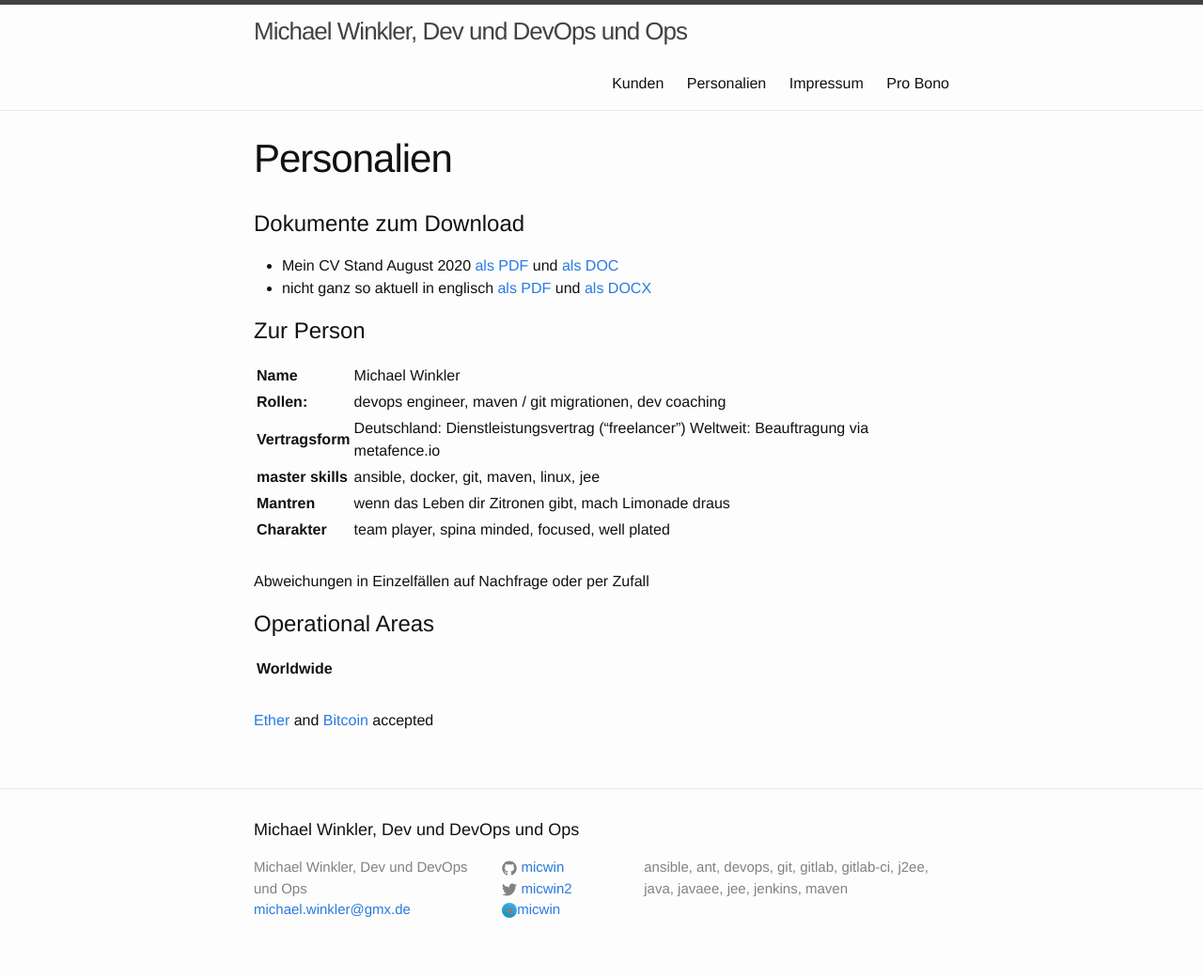
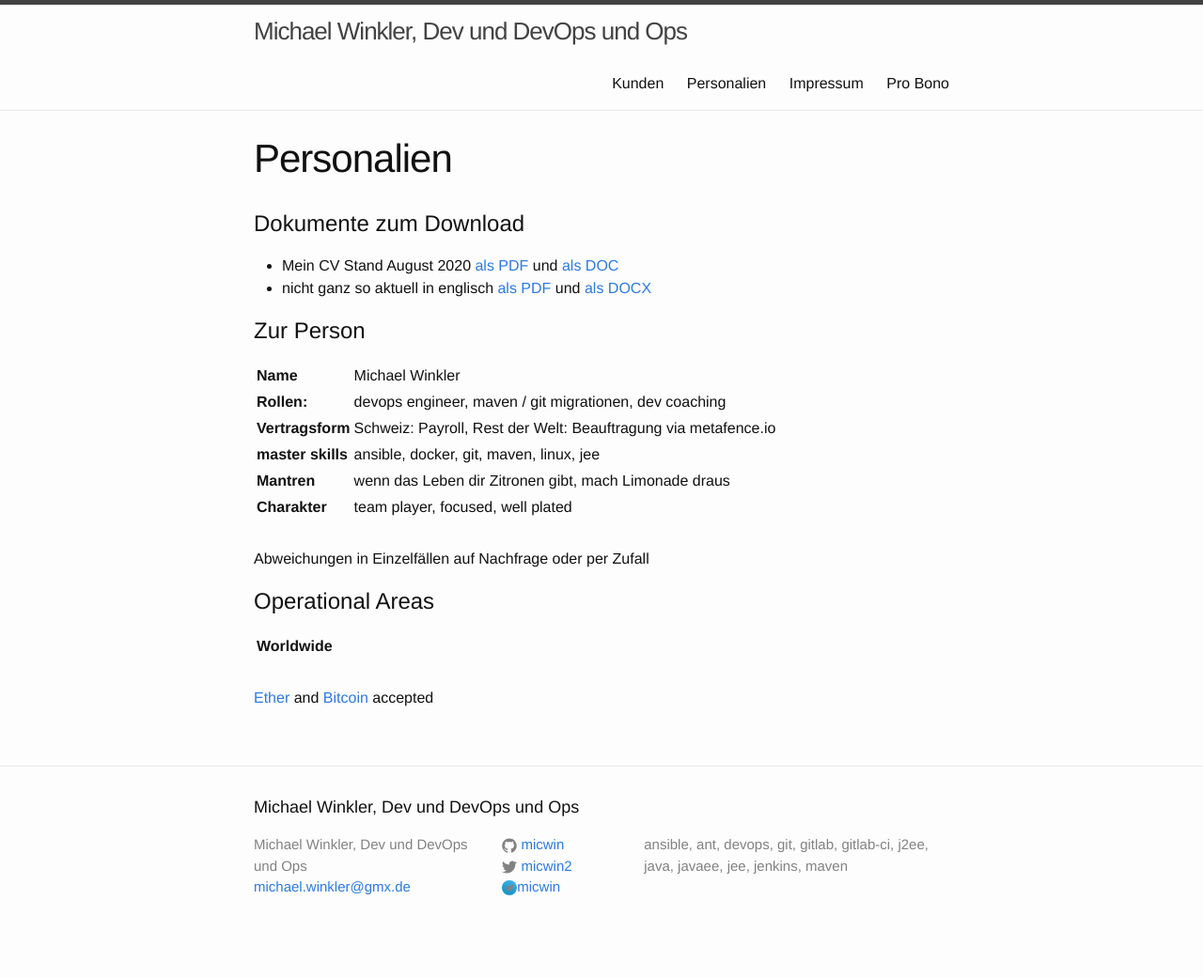
Before and after one commit to micwin/micwin.github.io, a Jekyll site: the page built from cv.md, in a window 1280 px wide. Shown: the whole page at 94% size. Built offline with Jekyll 4.4.1, drawn with Linux system fonts in a browser that asks for light colours; after the commit the page ends 1016 px from its top, so only the background shows below that.

Commit message:
spezifizierung vertragsform

```diff
--- a/cv.md
+++ b/cv.md
@@ -13,17 +13,18 @@ permalink: /cv/
 
 | **Name** | Michael Winkler  |
 | **Rollen:** | devops engineer, maven / git migrationen, dev coaching  |
-| **Vertragsform** | Deutschland: Dienstleistungsvertrag ("freelancer")  Weltweit: Beauftragung via metafence.io |
+| **Vertragsform** | Schweiz: Payroll, Rest der Welt: Beauftragung via metafence.io |
 | **master skills** | ansible, docker, git, maven, linux, jee  |
 | **Mantren** | wenn das Leben dir Zitronen gibt, mach Limonade draus |
-| **Charakter** | team player, spina minded, focused, well plated |
+| **Charakter** | team player, focused, well plated |
 | | |
 
 Abweichungen in Einzelfällen auf Nachfrage oder per Zufall
 
 # Operational Areas #
 
-| **Worldwide** |   |
+
+| **Worldwide** |  |
 | | |
 
 [Ether](https://de.wikipedia.org/wiki/Ethereum) and [Bitcoin](https://de.wikipedia.org/wiki/Bitcoin) accepted
```
